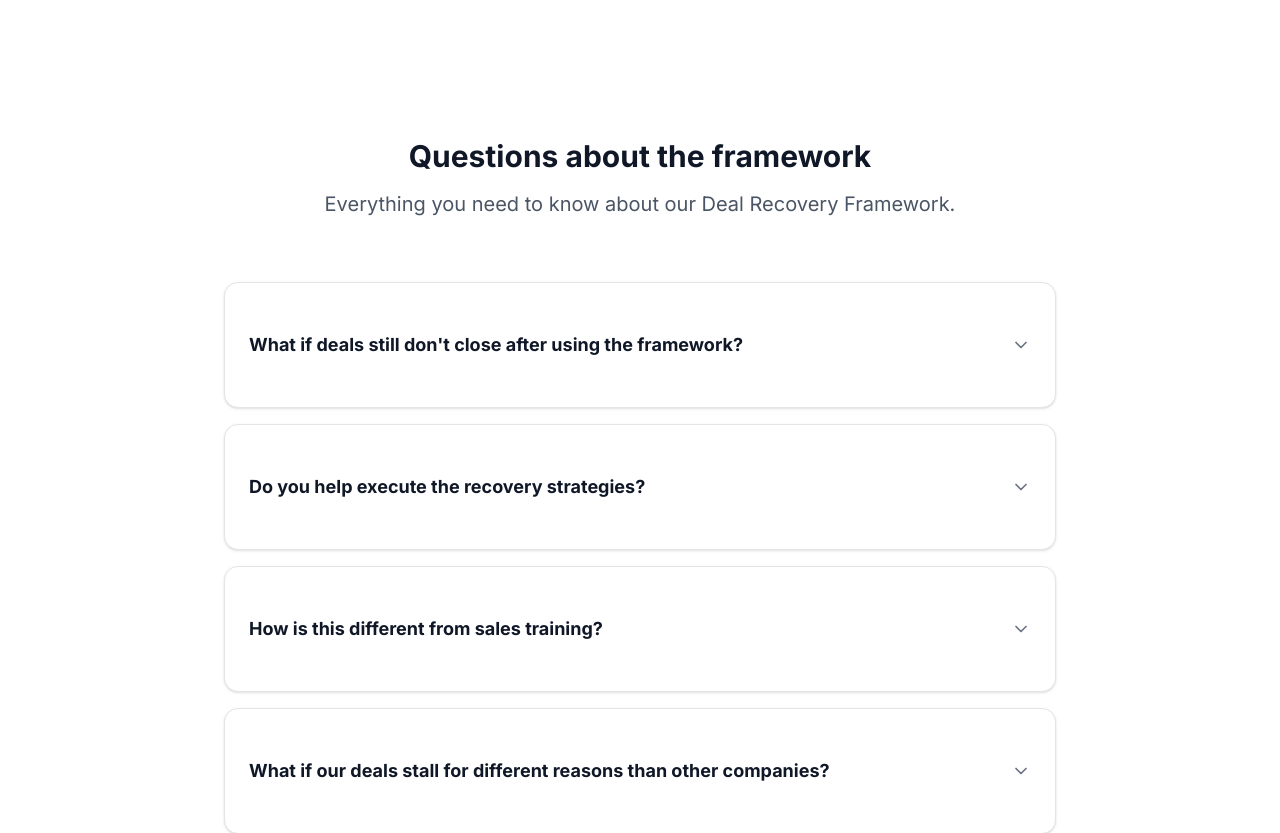
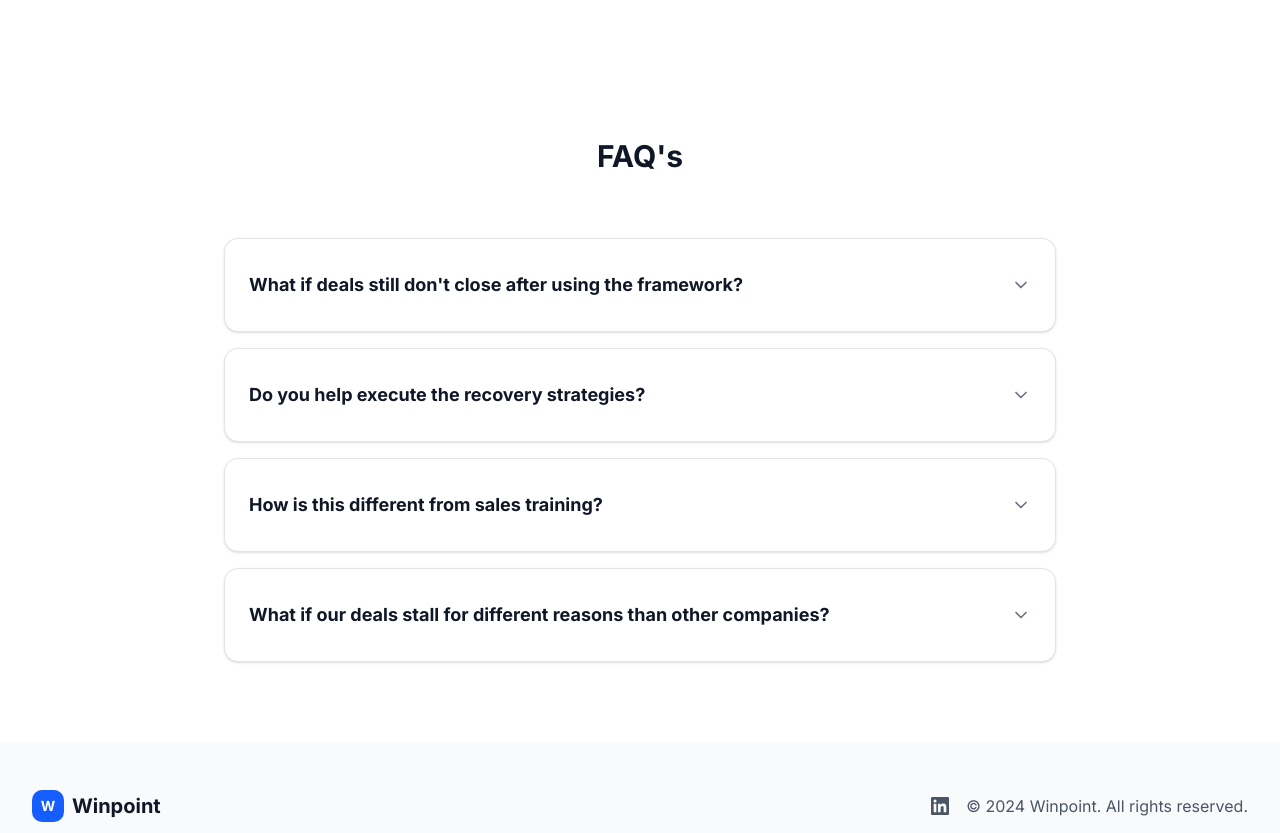
Before and after one commit to ymar/winpoint.nl, a Next.js app: page / in a window 1280 px wide. Shown: the part 3020-3853 px from the top of the page. Built offline with nearby package versions, Linux system fonts and the light colour scheme.

Commit message:
Update page.tsx

```diff
--- a/app/page.tsx
+++ b/app/page.tsx
@@ -17,7 +17,7 @@ function FAQ() {
   const faqItems = [
     {
       question: "What if deals still don't close after using the framework?",
-      answer: "The framework focuses on getting deals unstuck and moving forward. If you&apos;re not satisfied with the quality and completeness of the framework, we&apos;ll refine it or provide a full refund within 30 days."
+      answer: "The framework focuses on getting deals unstuck and moving forward. If you&apos;re not satisfied with the quality and completeness of the framework, we'll refine it or provide a full refund within 30 days."
     },
     {
       question: "Do you help execute the recovery strategies?",
@@ -39,7 +39,7 @@ function FAQ() {
         <Card key={index} className="overflow-hidden">
           <CardContent className="p-0">
             <button
-              className="w-full text-left px-6 py-6 flex items-center justify-between transition-colors"
+              className="w-full text-left px-6 py-2 flex items-center justify-between transition-colors"
               onClick={() => toggleFAQ(index)}
             >
               <h3 className="text-lg font-bold text-gray-900 pr-4">
@@ -52,7 +52,7 @@ function FAQ() {
               )}
             </button>
             {openItems[index] && (
-              <div className="px-6 pb-6">
+              <div className="px-6 py-6">
                 <p className="text-gray-600">
                   {item.answer}
                 </p>
@@ -339,8 +339,7 @@ export default function HomePage() {
       <section id="faq" className="py-20">
         <div className="max-w-4xl mx-auto px-4 sm:px-6 lg:px-8">
           <div className="text-center mb-16">
-            <h2 className="text-3xl font-bold text-gray-900 mb-4">Questions about the framework</h2>
-            <p className="text-xl text-gray-600">Everything you need to know about our Deal Recovery Framework.</p>
+            <h2 className="text-3xl font-bold text-gray-900 mb-4">FAQ's</h2>
           </div>
 
           <FAQ />
```
